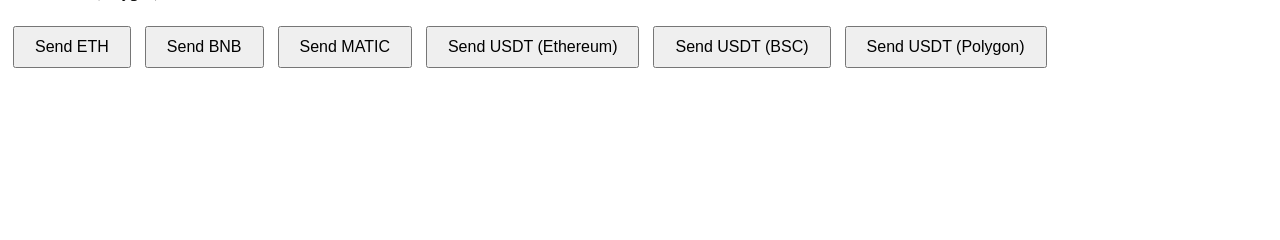
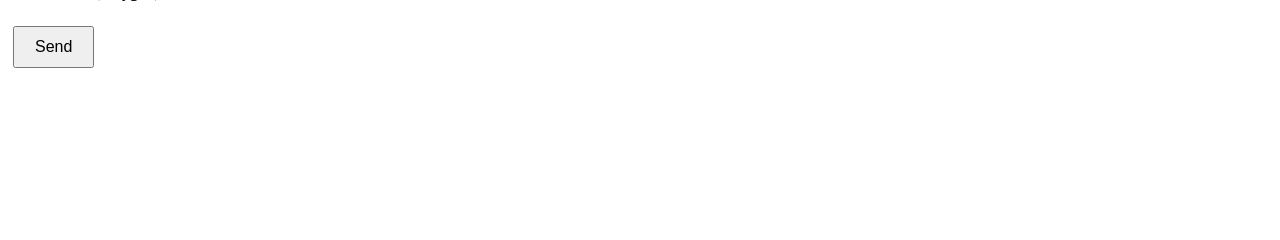
Before and after one commit to lordlike-org/protocol, a Django app: template Protocol/website/development/templates/wallet_created.html in a window 1280 px wide. Shown: the part 299-539 px from the top of the page. Run offline with Django 3.2, Linux system fonts and the light colour scheme; the template is opened without the code that fills it, so the values that code supplies are empty; some libraries are stand-ins or nearby versions.

Commit message:
yua/yuh sending crypto/token

```diff
--- a/Protocol/website/development/templates/wallet_created.html
+++ b/Protocol/website/development/templates/wallet_created.html
@@ -66,12 +66,21 @@
     <li><strong>USDT (Polygon):</strong> {{ balance_usdt_matic }} USDT</li>
     </ul>
     <div class="buttons-container">
-        <button class="wallet-button" onclick="showModal('eth')">Send ETH</button>
-        <button class="wallet-button" onclick="showModal('bnb')">Send BNB</button>
-        <button class="wallet-button" onclick="showModal('matic')">Send MATIC</button>
-        <button class="wallet-button" onclick="showModal('usdt_eth')">Send USDT (Ethereum)</button>
-        <button class="wallet-button" onclick="showModal('usdt_bnb')">Send USDT (BSC)</button>
-        <button class="wallet-button" onclick="showModal('usdt_matic')">Send USDT (Polygon)</button>
+        <button class="wallet-button" onclick="showSelectionModal()">Send</button>
+    </div>
+
+    <!-- Selection Modal -->
+    <div id="selectionModal" class="modal">
+        <div class="modal-content">
+            <span class="close" onclick="closeModal('selection')">&times;</span>
+            <h2>Select what to send</h2>
+            <button class="wallet-button" onclick="showModal('eth')">ETH</button>
+            <button class="wallet-button" onclick="showModal('bnb')">BNB</button>
+            <button class="wallet-button" onclick="showModal('matic')">MATIC</button>
+            <button class="wallet-button" onclick="showModal('usdt_eth')">USDT (Ethereum)</button>
+            <button class="wallet-button" onclick="showModal('usdt_bnb')">USDT (BSC)</button>
+            <button class="wallet-button" onclick="showModal('usdt_matic')">USDT (Polygon)</button>
+        </div>
     </div>
 
     <!-- Modal window for sending ETH -->
@@ -130,7 +139,6 @@
             <button onclick="sendMATIC()">Send</button>
         </div>
     </div>
-
 
     <!-- Modal window for sending USDT on Ethereum -->
     <div id="usdt_ethModal" class="modal">
@@ -316,7 +324,13 @@
             }
         }
 
+        function showSelectionModal() {
+            const modal = document.getElementById('selectionModal');
+            modal.style.display = 'block';
+        }
+
         function showModal(type) {
+            closeModal('selection');
             const modal = document.getElementById(type + 'Modal');
             modal.style.display = 'block';
             if (type === 'eth' || type === 'bnb' || type === 'matic' || type.startsWith('usdt')) {
```
Lines whose indentation alone changed are shown as unchanged.
